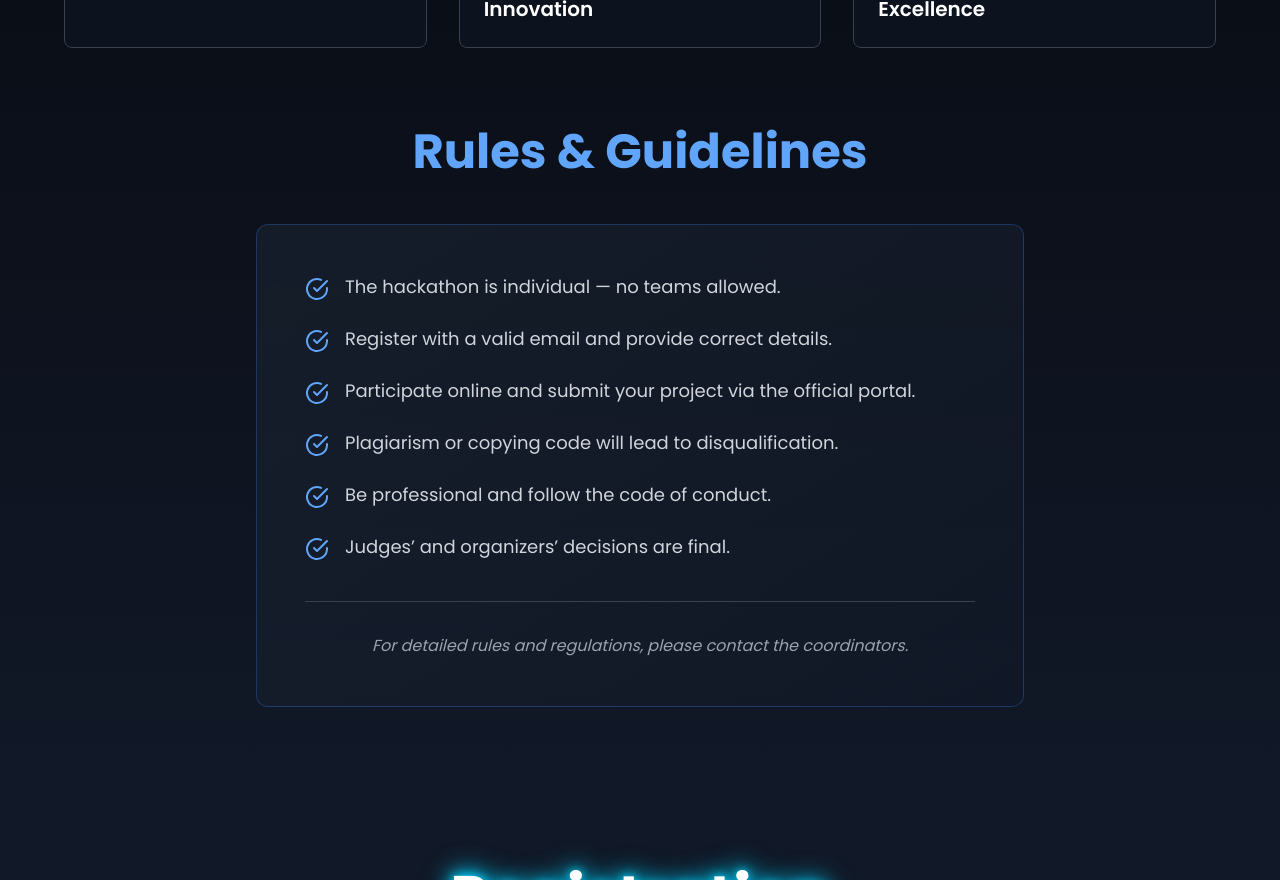
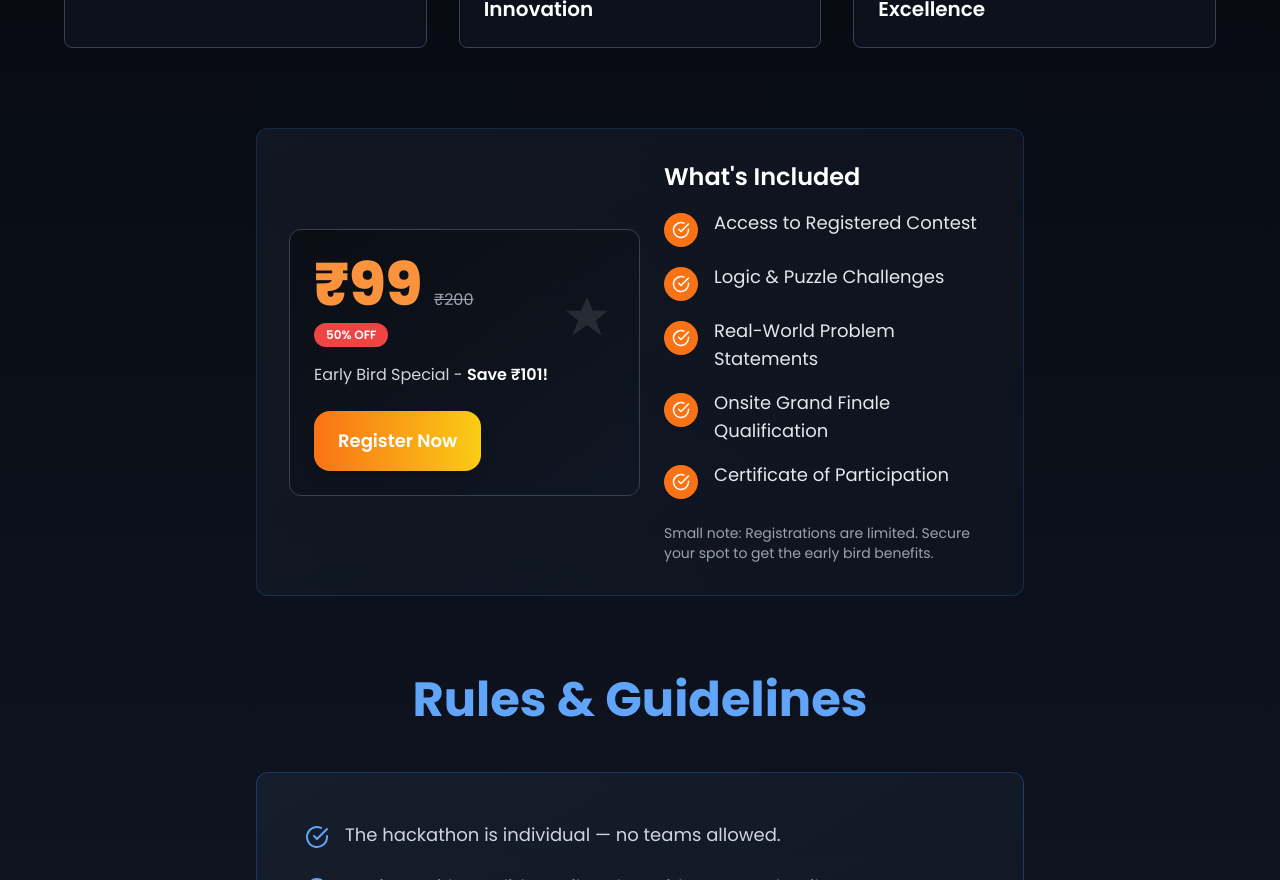
Before and after one commit to Gokulbharath/AlgoFest, a React (Vite) app: page / in a window 1280 px wide. Shown: the part 1920-2800 px from the top of the page. Built offline with nearby package versions, Linux system fonts and the light colour scheme.

Commit message:
update about section

```diff
--- a/src/components/About.tsx
+++ b/src/components/About.tsx
@@ -22,6 +22,13 @@ const rules = [
     'Judges’ and organizers’ decisions are final.'
   ];
 
+  const features = [
+    'Access to Registered Contest',
+    'Logic & Puzzle Challenges',
+    'Real-World Problem Statements',
+    'Onsite Grand Finale Qualification',
+    'Certificate of Participation'
+  ];
 
   return (
     <section id="about" className="py-20 bg-gradient-to-b from-black to-gray-900">
@@ -41,13 +48,11 @@ const rules = [
             This 6-hour coding competition welcomes participants from colleges across the country.
           </p>
 
-
           <p className="text-lg md:text-xl text-gray-300 leading-relaxed text-center mb-12">
             Our goal is to encourage problem-solving, algorithmic thinking, and real-world innovation through competitive programming.
           </p>
 
-          {/* Event Details block */}
-
+          {/* Logos */}
           <div className="flex items-center justify-center gap-8 mb-12">
             <div className="bg-white rounded-full p-2 hover:scale-105 transition-transform duration-300 flex items-center justify-center">
               <img
@@ -84,7 +89,70 @@ const rules = [
           })}
         </div>
 
+        {/* Redesigned Event Details card (matches provided image style) */}
+        <div className="max-w-3xl mx-auto mb-10">
+          <div className="bg-gradient-to-br from-gray-800/40 to-gray-900/40 border border-blue-500/20 rounded-xl p-6 md:p-8">
+            <div className="flex flex-col md:flex-row items-start md:items-center gap-6">
+              {/* Left - Price block */}
+              <div className="flex-shrink-0 bg-gradient-to-br from-black/40 to-gray-900/40 border border-gray-700 rounded-xl p-6 w-full md:w-1/2">
+                <div className="flex items-center justify-between">
+                  <div>
+                    <div className="flex items-baseline gap-3">
+                      <span className="text-4xl md:text-6xl font-extrabold text-orange-400">₹99</span>
+                      <span className="text-sm md:text-base text-gray-400 line-through">₹200</span>
+                    </div>
+                    <div className="mt-2">
+                      <span className="inline-block bg-red-500 text-white text-xs font-semibold px-3 py-1 rounded-full">
+                        50% OFF
+                      </span>
+                    </div>
+                    <p className="mt-4 text-gray-300">Early Bird Special - <span className="font-semibold text-white">Save ₹101!</span></p>
+                  </div>
 
+                  {/* Optional small promo icon */}
+                  <div className="hidden md:block">
+                    <svg width="56" height="56" viewBox="0 0 24 24" fill="none" className="opacity-10">
+                      <path d="M12 2L14.5 8H21L15.75 12.25L18.25 18.5L12 14.25L5.75 18.5L8.25 12.25L3 8H9.5L12 2Z" fill="currentColor" />
+                    </svg>
+                  </div>
+                </div>
+
+                {/* Register button (below price on small screens) */}
+                <div className="mt-6">
+                  <button
+                    onClick={() => { /* handle register click (navigate/open modal) */ }}
+                    className="w-full md:w-auto px-6 py-4 bg-gradient-to-r from-orange-500 to-yellow-400 text-white rounded-2xl text-lg font-semibold shadow-lg hover:scale-105 transition-transform"
+                  >
+                    Register Now
+                  </button>
+                </div>
+              </div>
+
+              {/* Right - features list */}
+              <div className="flex-1 w-full">
+                <h4 className="text-2xl font-semibold text-white mb-4">What's Included</h4>
+                <ul className="space-y-4">
+                  {features.map((f, i) => (
+                    <li key={i} className="flex items-start gap-4">
+                      <span className="flex-shrink-0 mt-1">
+                        <div className="bg-orange-500 rounded-full p-2">
+                          <CheckCircle className="text-white" size={18} />
+                        </div>
+                      </span>
+                      <span className="text-lg text-gray-200">{f}</span>
+                    </li>
+                  ))}
+                </ul>
+
+                <p className="mt-6 text-sm text-gray-400">
+                  Small note: Registrations are limited. Secure your spot to get the early bird benefits.
+                </p>
+              </div>
+            </div>
+          </div>
+        </div>
+
+        {/* Rules & Guidelines */}
         <div className="max-w-6xl mx-auto mt-20">
           <h3 className="text-3xl md:text-5xl font-bold text-center mb-12 text-blue-400">
             Rules & Guidelines
```
Lines whose indentation alone changed are shown as unchanged.
